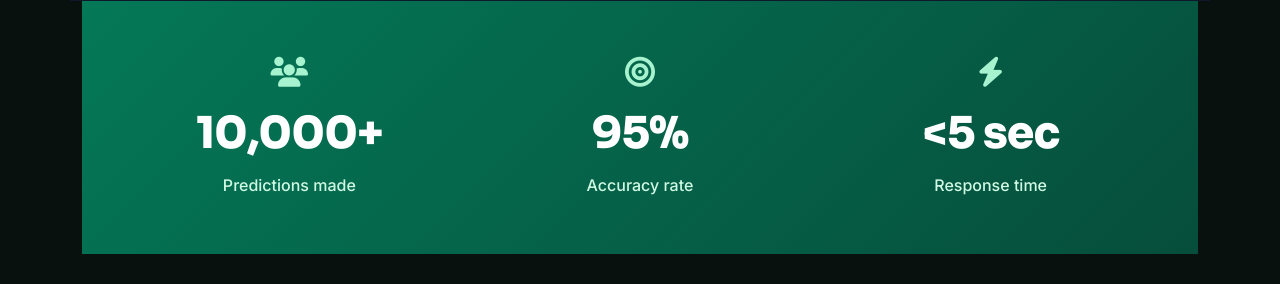
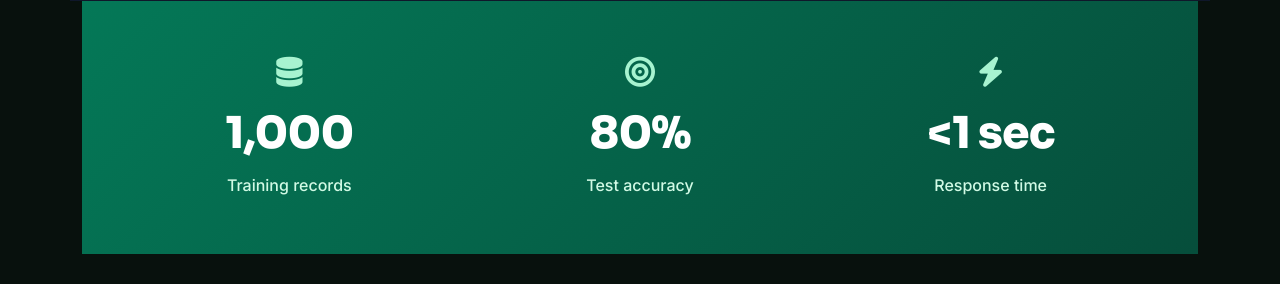
Before and after one commit to Aditya-Adhikari-hub/loan-approval-django, a Django app: page / in a window 1280 px wide. Shown: the part 599-883 px from the top of the page. Run offline with Django 5.2, Linux system fonts and the light colour scheme.

Commit message:
Update metrics and landing page

```diff
--- a/ml/artifacts/metrics.json
+++ b/ml/artifacts/metrics.json
@@ -1,5 +1,5 @@
 {
-  "trained_at": "2026-09-29T05:04:56+00:00",
+  "trained_at": "2026-10-02T16:40:01+00:00",
   "environment": {
     "python": "3.13.0",
     "scikit_learn": "1.8.0",
--- a/templates/prediction/landing.html
+++ b/templates/prediction/landing.html
@@ -38,22 +38,22 @@
         <div class="row text-center text-white">
             <div class="col-md-4 mb-4 mb-md-0">
                 <div class="stat-item">
-                    <i class="fas fa-users fa-2x mb-2"></i>
-                    <h2>10,000+</h2>
-                    <p class="mb-0">Predictions made</p>
+                    <i class="fas fa-database fa-2x mb-2"></i>
+                    <h2>1,000</h2>
+                    <p class="mb-0">Training records</p>
                 </div>
             </div>
             <div class="col-md-4 mb-4 mb-md-0">
                 <div class="stat-item">
                     <i class="fas fa-bullseye fa-2x mb-2"></i>
-                    <h2>95%</h2>
-                    <p class="mb-0">Accuracy rate</p>
+                    <h2>80%</h2>
+                    <p class="mb-0">Test accuracy</p>
                 </div>
             </div>
             <div class="col-md-4">
                 <div class="stat-item">
                     <i class="fas fa-bolt fa-2x mb-2"></i>
-                    <h2>&lt;5 sec</h2>
+                    <h2>&lt;1 sec</h2>
                     <p class="mb-0">Response time</p>
                 </div>
             </div>
```
Also changed, not shown: db.sqlite3.
